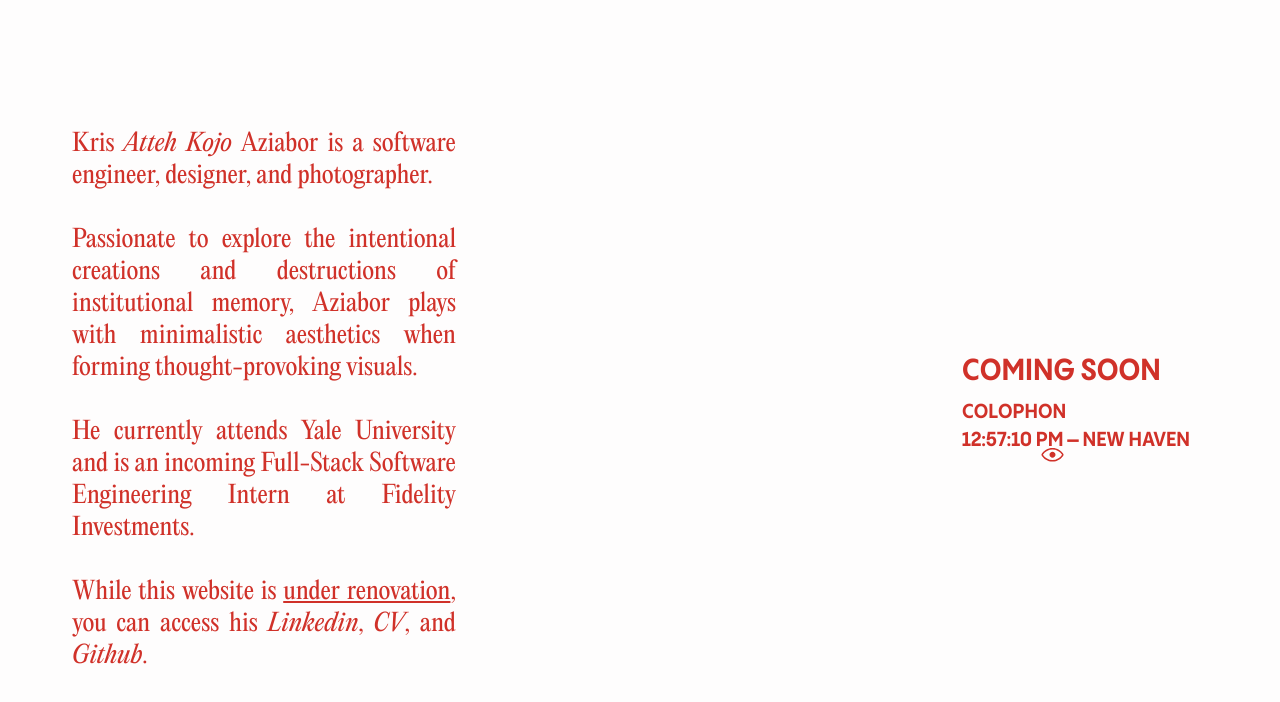
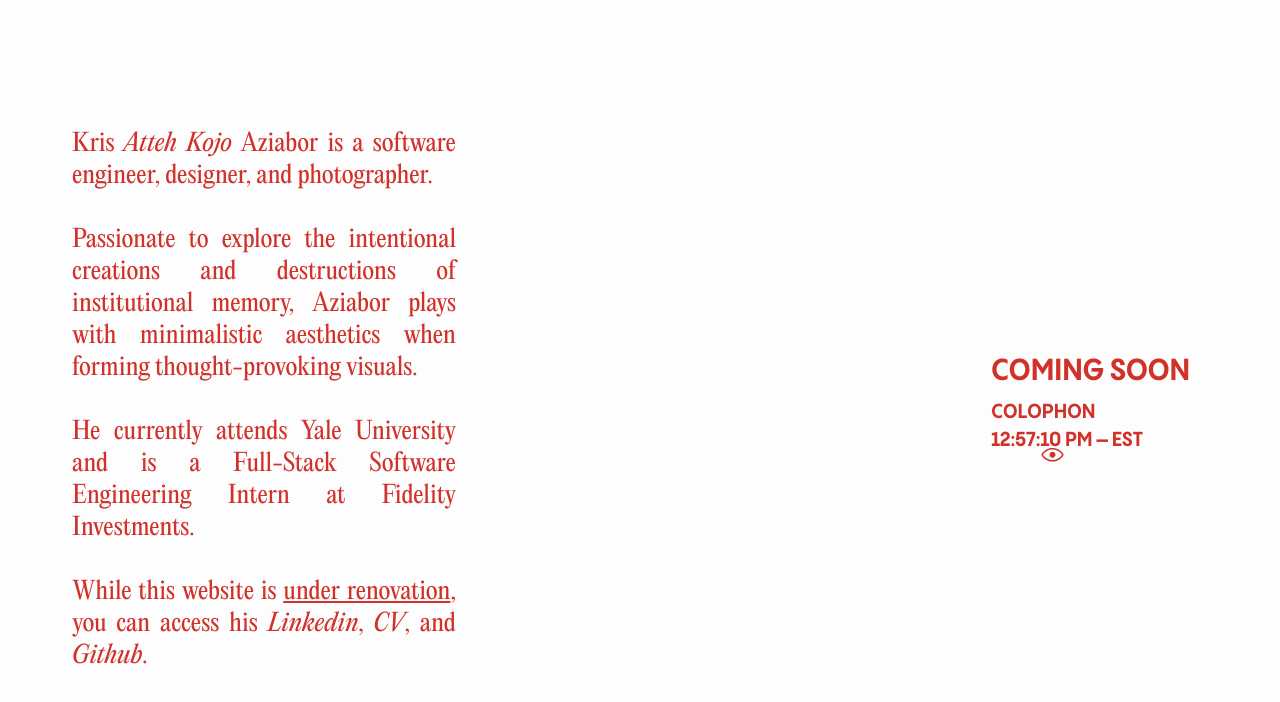
Before and after one commit to krisaziabor/dotcom, a Next.js app in the folder web-v0/: page / in a window 1280 px wide. Both pictures are taken after a click on the button 1052 px from the left and 454 px from the top of the page. Shown: the top 702 px of the page. Built offline with nearby package versions, Linux system fonts and the light colour scheme.

Commit message:
Towards KAKA-93 KAKA-85 – editing bio & changing time location

```diff
--- a/web-v0/src/app/components/radix/collapsible.tsx
+++ b/web-v0/src/app/components/radix/collapsible.tsx
@@ -34,7 +34,7 @@ function Bio() {
       Passionate to explore the intentional creations and destructions of institutional memory, Aziabor plays with minimalistic aesthetics when forming thought-provoking visuals.
       <br></br>
       <br></br>
-      He currently attends Yale University and is an incoming Full-Stack Software Engineering Intern at Fidelity Investments.
+      He currently attends Yale University and is a Full-Stack Software Engineering Intern at Fidelity Investments.
       <br></br>
       <br></br>
     While this website is <div style={{ textDecoration: 'underline', display: 'inline'}}>under renovation</div>, you can access his <em><a href="https://www.linkedin.com/in/krisaziabor/">Linkedin</a></em>, <em><a href="https://read.cv/krisaziabor">CV</a></em>, and <em><a href="https://github.com/krisaziabor/">Github</a></em>.
--- a/web-v0/src/app/page.tsx
+++ b/web-v0/src/app/page.tsx
@@ -87,7 +87,8 @@ function Time() {
     return null;
   }
 
-  return `${time} – NEW HAVEN`;
+  // return `${time} – NEW HAVEN, CT & MERRIMACK, NH`;
+  return `${time} – EST`;
 }
 
 // function BL({ open }: { open: boolean}) {
```
